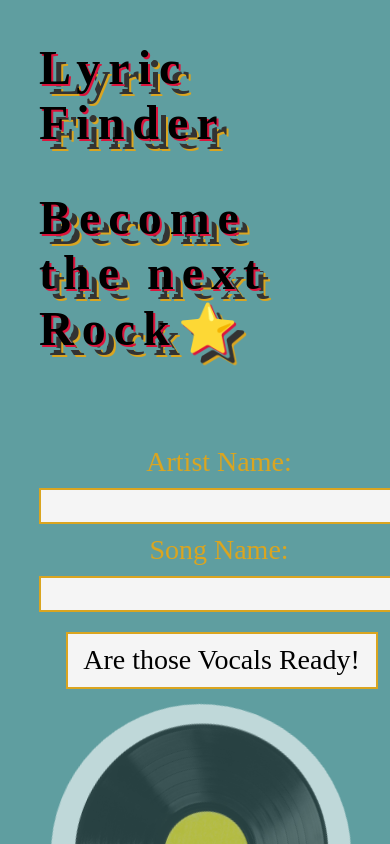
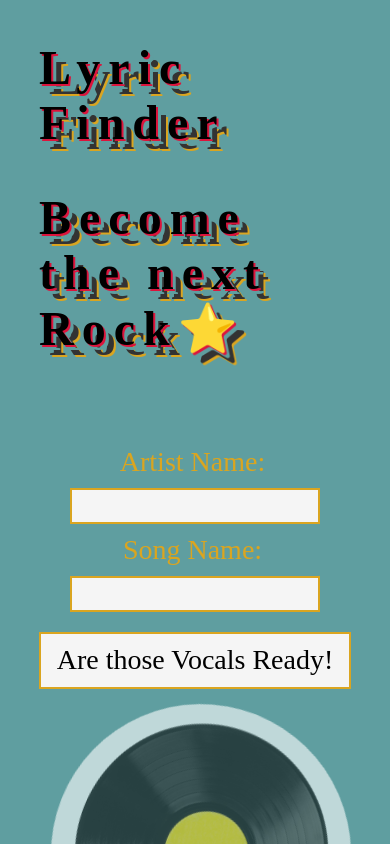
Before and after one commit to Kbruce12/project3-main, a React (Create React App) app: page / in a window 390 px wide. Shown: the top 844 px of the page. Built offline with nearby package versions, Linux system fonts and the light colour scheme.

Commit message:
fixed mobile design

```diff
--- a/src/index.css
+++ b/src/index.css
@@ -211,6 +211,7 @@ footer p {
   }
   input {
     padding: 0;
+    width: 80%;
   }
   .lyric-sheet {
     max-width: none;
@@ -234,4 +235,7 @@ footer p {
   .error {
     padding: 0;
   }
+  .error p {
+    font-size: 0.8rem;
+  }
 }
```
